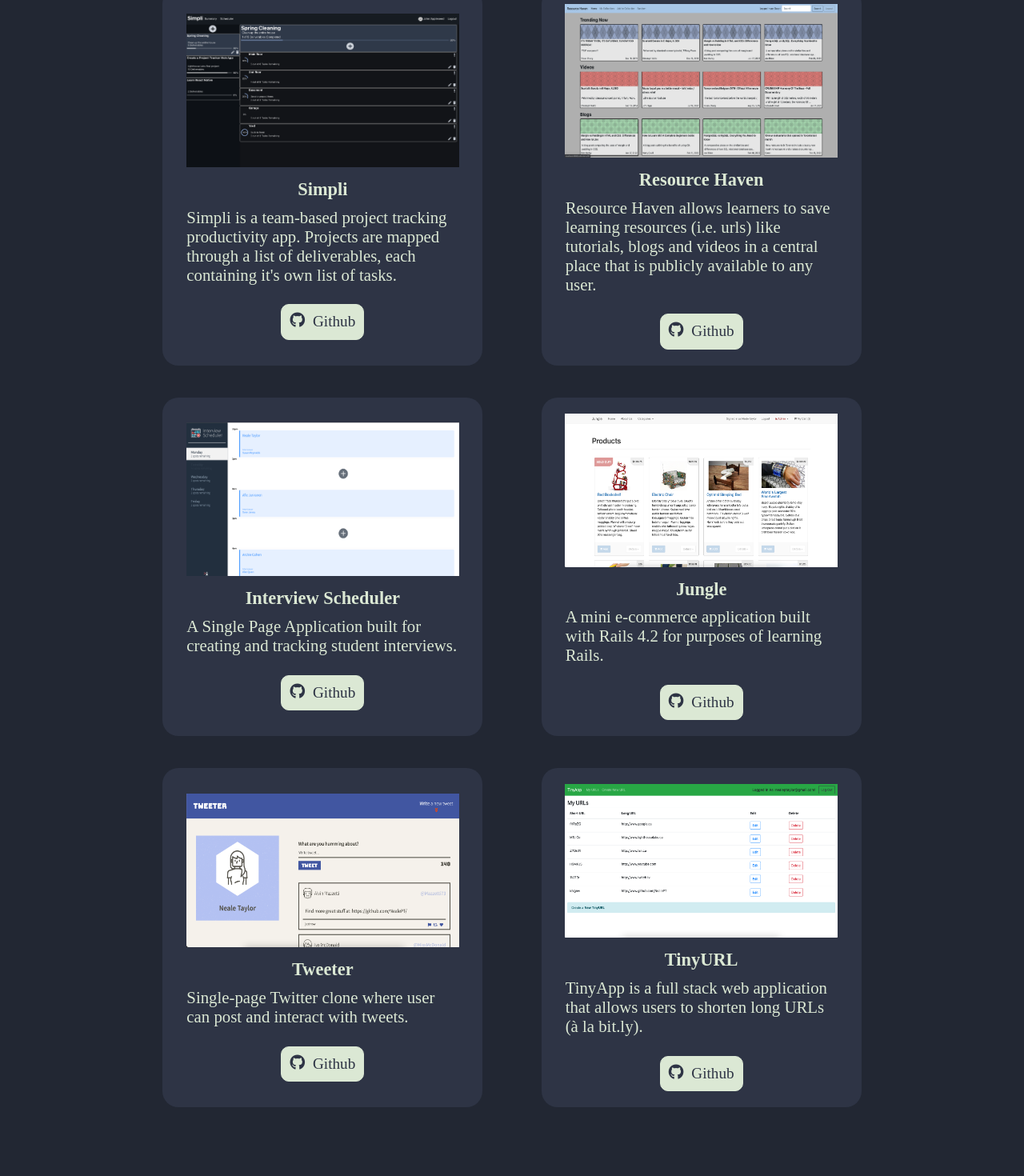
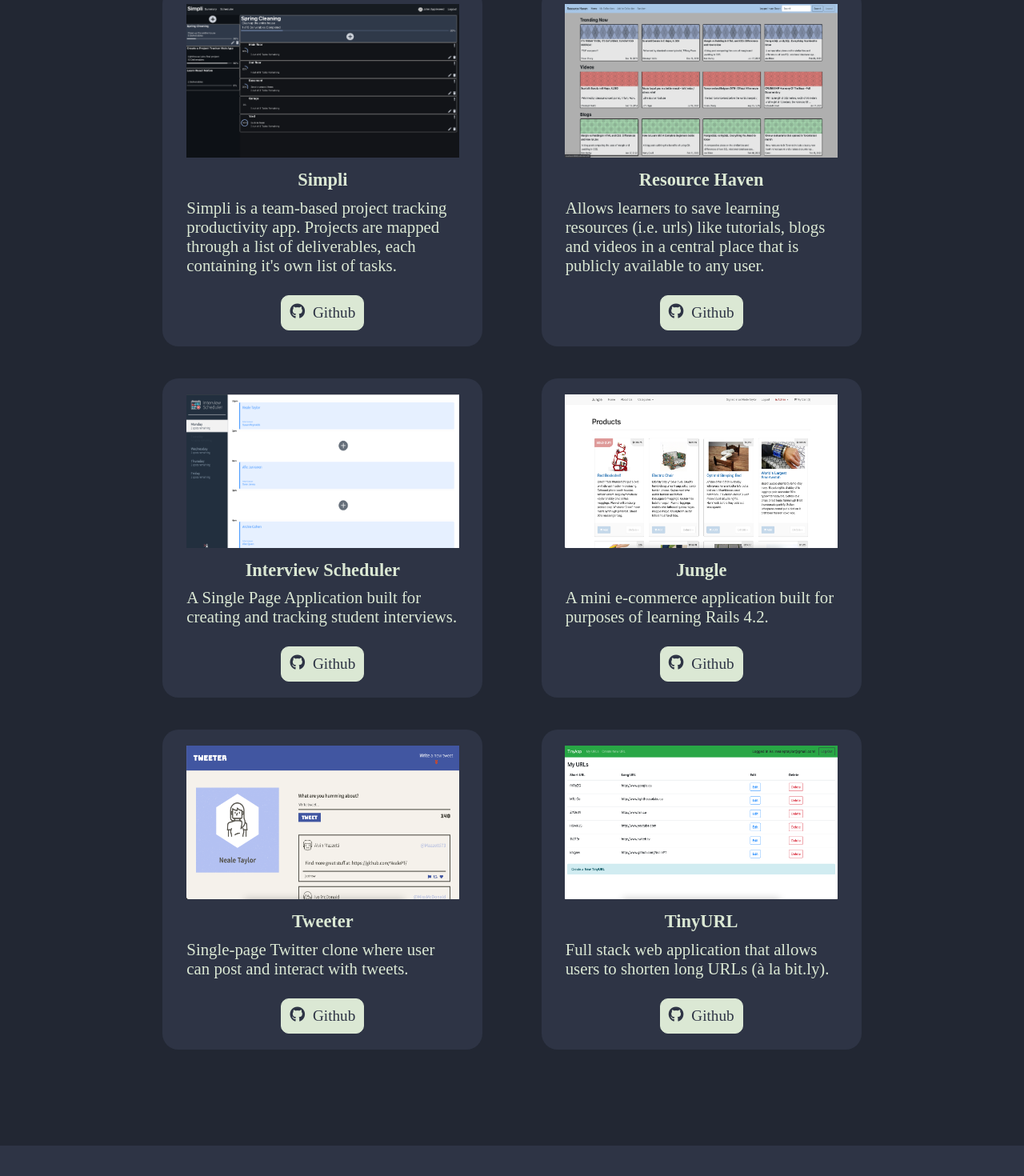
Before and after one commit to NealePT/nealetaylorcom, a React (Create React App) app in the folder react-site/: page / in a window 1280 px wide. Shown: the part 2629-4099 px from the top of the page at 80% size. Built offline with nearby package versions, Linux system fonts and the light colour scheme.

Commit message:
change project descriptions for symmetry

```diff
--- a/react-site/src/components/Projects.jsx
+++ b/react-site/src/components/Projects.jsx
@@ -18,7 +18,7 @@ export default function Projects(props) {
         <div class="item">
           <img src="../../assets/resourceHavenScreenshot.png" alt="Resource Haven Screenshot"  />
           <h5>Resource Haven</h5>
-          <h6>Resource Haven allows learners to save learning resources (i.e. urls) like tutorials, blogs and videos in a central place that is publicly available to any user.</h6>
+          <h6>Allows learners to save learning resources (i.e. urls) like tutorials, blogs and videos in a central place that is publicly available to any user.</h6>
           <a href="https://github.com/NealePT/lhl-midterm" className="gitButton">
             <i class="fa-brands fa-github"></i>
             <p>Github</p>
@@ -36,7 +36,7 @@ export default function Projects(props) {
         <div class="item">
           <img src="../../assets/jungleScreenshot.png" alt="Jungle Screenshot"  />
           <h5>Jungle</h5>
-          <h6>A mini e-commerce application built with Rails 4.2 for purposes of learning Rails.</h6>
+          <h6>A mini e-commerce application built for purposes of learning Rails 4.2.</h6>
           <a href="https://github.com/NealePT/Jungle" className="gitButton">
             <i class="fa-brands fa-github"></i>
             <p>Github</p>
@@ -54,7 +54,7 @@ export default function Projects(props) {
         <div class="item">
           <img src="../../assets/tinyUrlScreenshot.png" alt="TinyURL Screenshot"  />
           <h5>TinyURL</h5>
-          <h6>TinyApp is a full stack web application that allows users to shorten long URLs (à la bit.ly).</h6>
+          <h6>Full stack web application that allows users to shorten long URLs (à la bit.ly).</h6>
           <a href="https://github.com/NealePT/tinyapp" className="gitButton">
             <i class="fa-brands fa-github"></i>
             <p>Github</p>
```
